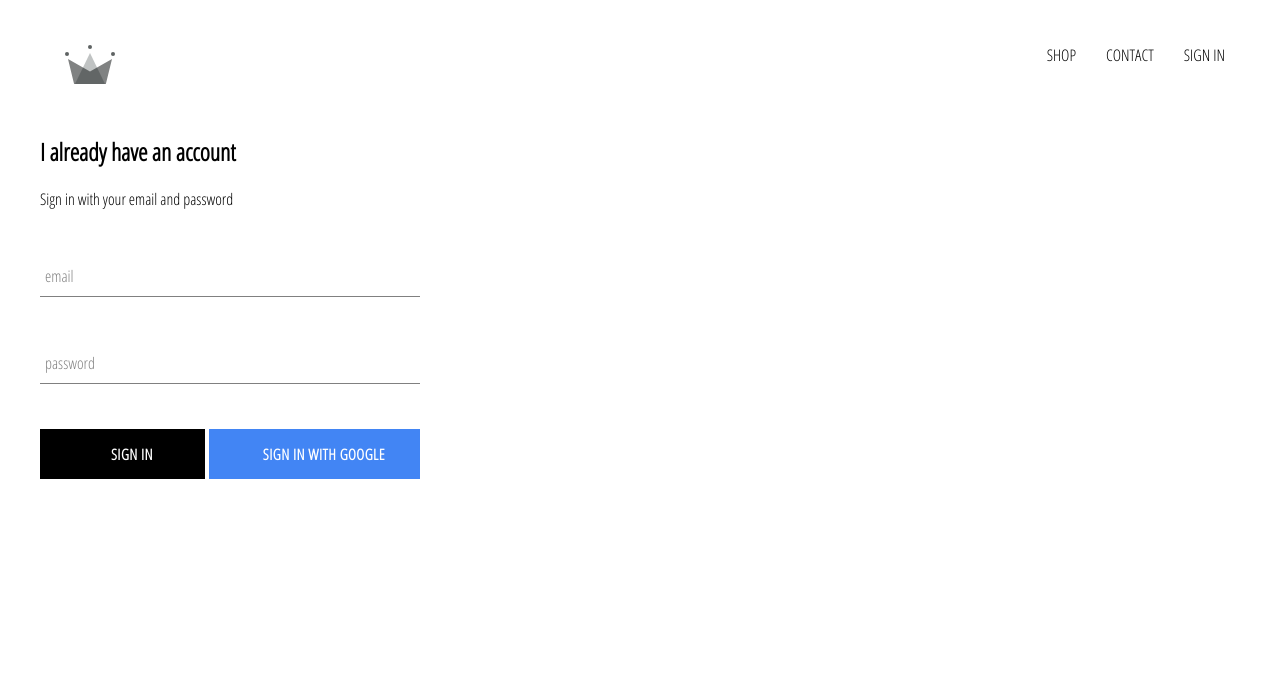
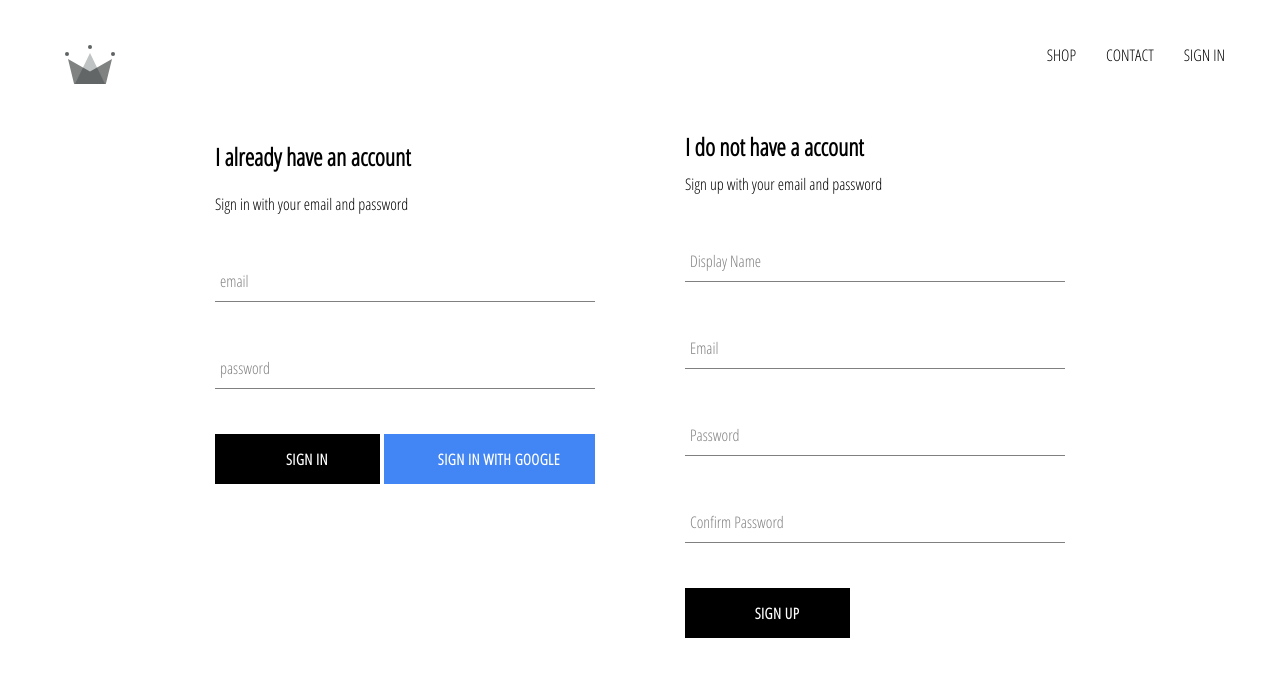
Before and after one commit to minhazf456/Hatsfy-clothing, a React (Create React App) app: page /signin in a window 1280 px wide. Shown: the top 676 px of the page. Built offline with nearby package versions, Linux system fonts and the light colour scheme; no server answers.

Commit message:
implemented firebase utils, included ability to store authenticated user into firestore database

```diff
--- a/src/App.js
+++ b/src/App.js
@@ -1,12 +1,13 @@
 import React from 'react';
 import { Switch, Route } from 'react-router-dom';
+
+import './App.css';
 
 import HomePage from './pages/homepage/homepage.component';
 import ShopPage from './pages/shop/shop.component';
 import SignInAndSignUpPage from './pages/sign-in-and-sign-up/sign-in-and-sign-up.component';
 import Header from './components/header/header.component'
-import {auth} from './firebase/firebase.utils';
-import './App.css';
+import {auth, createUserProfileDocument} from './firebase/firebase.utils';
 
 
 
@@ -19,21 +20,33 @@
     };
   }
 
-  // callback inside we're going to call this.setstate where we're
-// setting current user to that user object so let's log it out as well.
-// Just to see what it looks like now when we go back to our application and we open up our console we
-// actually see that this is our user the one that we just signed in with with Google.
-    componentDidMount (){
-      auth.onAuthStateChanged(user =>{
-        this.setState ({currentUser: user});
-        console.log(user);
+  unsubscribeFromAuth =null;
 
-    })
-  }
+componentDidMount() {
+  this.unsubscribeFromAuth = auth.onAuthStateChanged(async userAuth => {
+    if (userAuth) {
+      const userRef = await createUserProfileDocument(userAuth);
+
+      userRef.onSnapshot(snapShot => {
+        this.setState({
+          currentUser: {
+            id: snapShot.id,
+            ...snapShot.data()
+          }
+        });
+
+        console.log(this.state);
+      });
+    }
+
+    this.setState({ currentUser: userAuth});
+  });
+}
 
   componentWillUnmount() {
     this.unsubscribeFromAuth();
   }
+
 
 
   // So right now if we look at the final application we actually see that there's a sign up button in the
--- /dev/null
+++ b/src/components/sign-up/sign-up.component.jsx
@@ -0,0 +1,102 @@
+import React from 'react';
+
+import FormInput from '../form-input/form-input.component';
+import CustomButton from '../custom-button/custom-button.component';
+
+import { auth, createUserProfileDocument} from '../../firebase/firebase.utils';
+import './sign-up.styles.scss';
+
+class SignUp extends React.Component {
+    constructor() {
+      super();
+
+      this.state = {
+        displayName: '',
+        email: '',
+        password: '',
+        confirmPassword: ''
+      };
+    }
+
+    handleSubmit = async event => {
+      event.preventDefault();
+
+      const { displayName, email, password, confirmPassword } = this.state;
+
+      if (password !== confirmPassword) {
+        alert("passwords don't match");
+        return;
+      }
+
+      try {
+        const { user } = await auth.createUserWithEmailAndPassword(
+          email,
+          password
+        );
+
+        await createUserProfileDocument(user, { displayName });
+
+        this.setState({
+          displayName: '',
+          email: '',
+          password: '',
+          confirmPassword: ''
+        });
+      } catch (error) {
+        console.error(error);
+      }
+    };
+
+    handleChange = event => {
+      const { name, value } = event.target;
+
+      this.setState({ [name]: value });
+    };
+
+    render() {
+      const { displayName, email, password, confirmPassword } = this.state;
+      return (
+        <div className='sign-up'>
+          <h2 className='title'>I do not have a account</h2>
+          <span>Sign up with your email and password</span>
+          <form className='sign-up-form' onSubmit={this.handleSubmit}>
+            <FormInput
+              type='text'
+              name='displayName'
+              value={displayName}
+              onChange={this.handleChange}
+              label='Display Name'
+              required
+            />
+            <FormInput
+              type='email'
+              name='email'
+              value={email}
+              onChange={this.handleChange}
+              label='Email'
+              required
+            />
+            <FormInput
+              type='password'
+              name='password'
+              value={password}
+              onChange={this.handleChange}
+              label='Password'
+              required
+            />
+            <FormInput
+              type='password'
+              name='confirmPassword'
+              value={confirmPassword}
+              onChange={this.handleChange}
+              label='Confirm Password'
+              required
+            />
+            <CustomButton type='submit'>SIGN UP</CustomButton>
+          </form>
+        </div>
+      );
+    }
+  }
+
+  export default SignUp;
--- /dev/null
+++ b/src/components/sign-up/sign-up.styles.scss
@@ -0,0 +1,9 @@
+.sign-up {
+    display: flex;
+    flex-direction: column;
+    width: 380px;
+
+    .title {
+      margin: 10px 0;
+    }
+  }
--- a/src/firebase/firebase.utils.js
+++ b/src/firebase/firebase.utils.js
@@ -15,6 +15,31 @@
   };
   firebase.initializeApp(config);
 
+  export const createUserProfileDocument = async (userAuth, additionalData) => {
+    if (!userAuth) return ;
+
+    const userRef = firestore.doc(`users/${userAuth.uid}`);
+
+    const snapShot = await userRef.get();
+
+    if (!snapShot.exists) {
+      const { displayName, email } = userAuth;
+      const createdAt = new Date();
+      try {
+        await userRef.set({
+          displayName,
+          email,
+          createdAt,
+          ...additionalData
+        });
+      } catch (error) {
+        console.log('error creating user', error.message);
+      }
+    }
+
+    return userRef;
+  };
+
   export const auth = firebase.auth();
   export const firestore = firebase.firestore();
 
--- a/src/pages/sign-in-and-sign-up/sign-in-and-sign-up.component.jsx
+++ b/src/pages/sign-in-and-sign-up/sign-in-and-sign-up.component.jsx
@@ -1,10 +1,14 @@
 import React from 'react';
 import SignIn from '../../components/sign-in/sign-in.component';
+import SignUp from '../../components/sign-up/sign-up.component';
 
 import './sign-in-and-sign-up.styles.scss';
 
 const SignInAndSignUpPage = () => (
-    <div className ='sign-in-and-sign-up'><SignIn/></div>
+    <div className ='sign-in-and-sign-up'>
+    <SignIn/>
+    <SignUp/>
+    </div>
 
 );
 export default SignInAndSignUpPage;
--- a/src/pages/sign-in-and-sign-up/sign-in-and-sign-up.styles.scss
+++ b/src/pages/sign-in-and-sign-up/sign-in-and-sign-up.styles.scss
@@ -0,0 +1,6 @@
+.sign-in-and-sign-up {
+    width: 850px;
+    display: flex;
+    justify-content: space-between;
+    margin: 30px auto;
+  }
```
